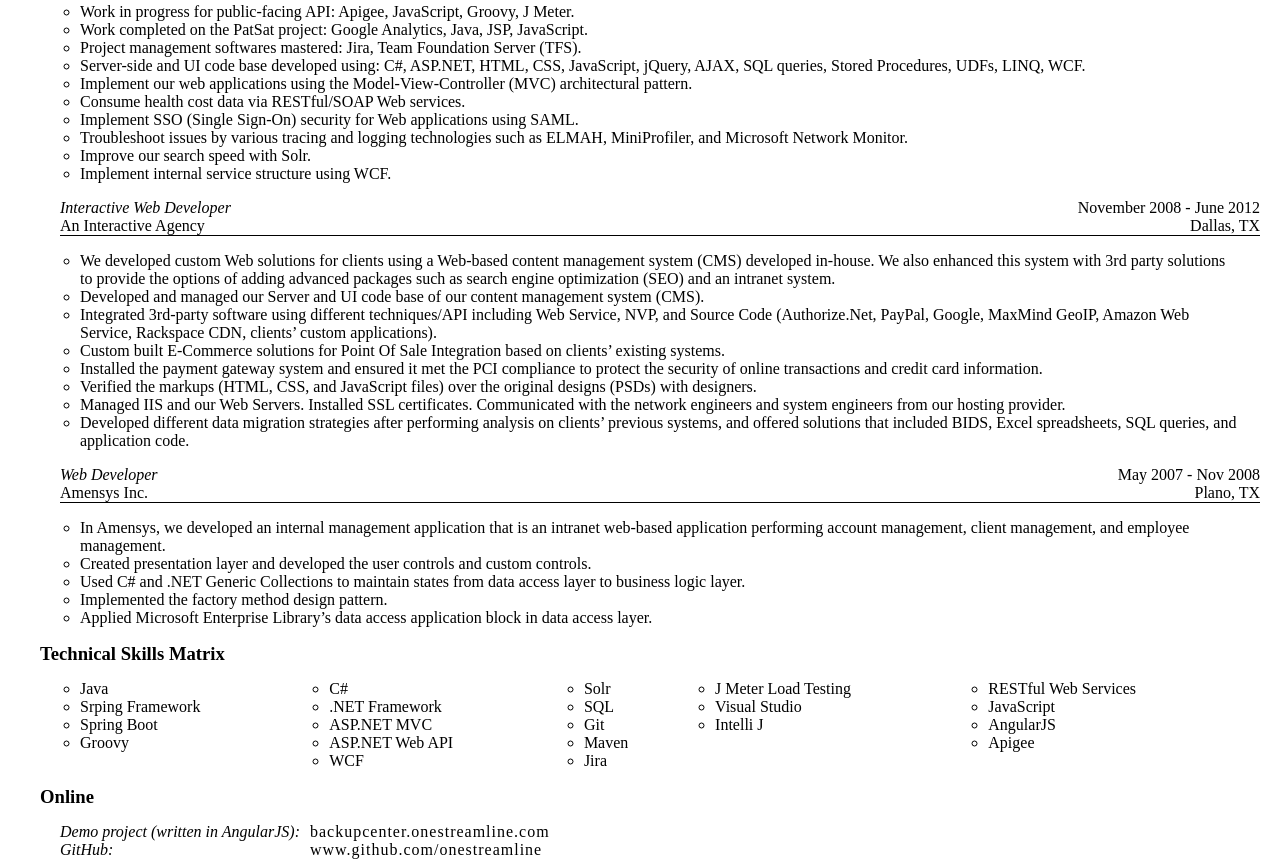
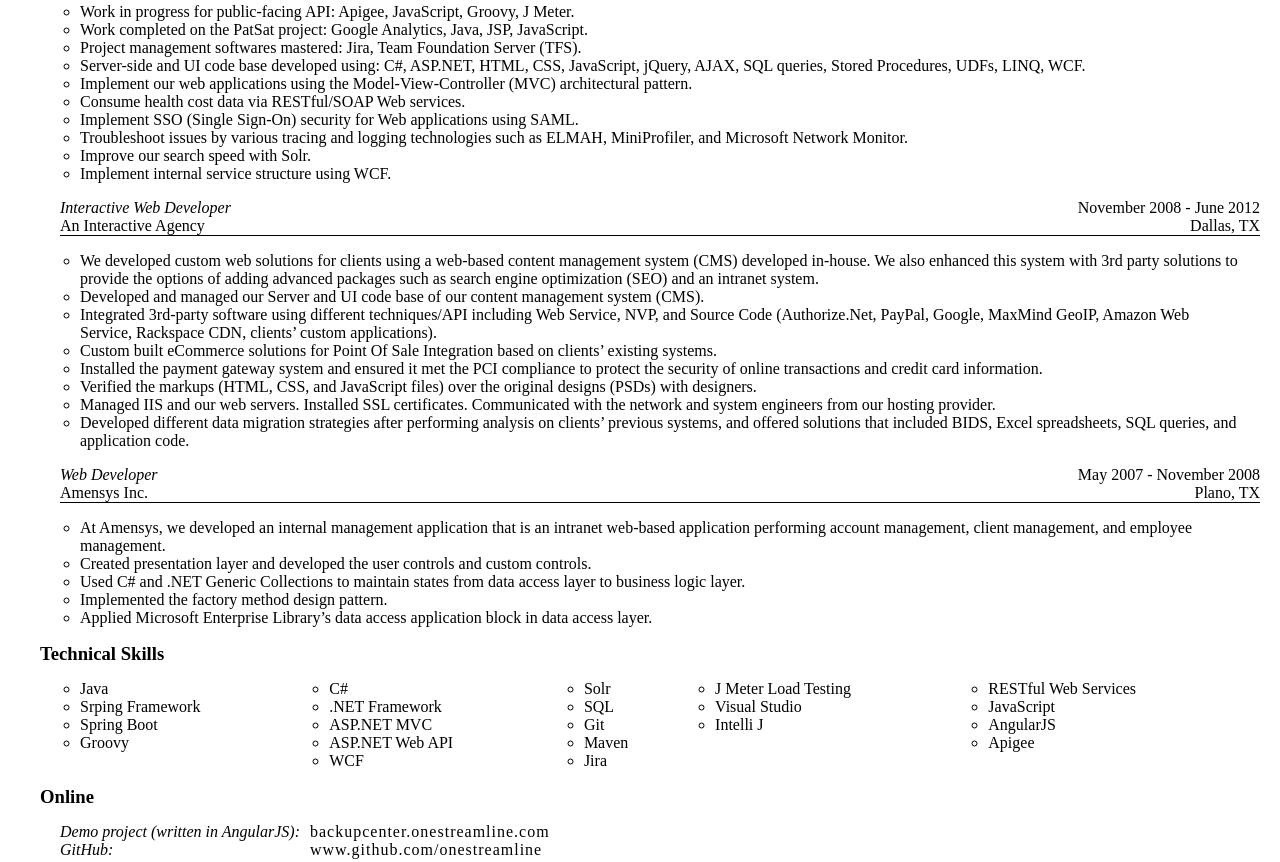
Before and after one commit to onestreamline/onestreamline.github.io, a plain HTML site: page promotion/resume.html in a window 1280 px wide. Shown: the part 539-1401 px from the top of the page. Drawn offline with Linux system fonts and the light colour scheme.

Commit message:
JZ final edits

```diff
--- a/promotion/resume.html
+++ b/promotion/resume.html
@@ -28,7 +28,7 @@
         <h2>Education</h2>
         <div class="edtable">
             <div class="tablerow">
-                <span class="jobtitle">Master of Science in Electrical Engineering; Specialized in Digital System Design: programing IC Chips.</span>
+                <span class="jobtitle">Master of Science in Electrical Engineering; Specialized in Digital System Design: programing IC Chips</span>
                 <span class="right">May 2007</span>
             </div>
             <div class="tablerow">
@@ -79,13 +79,13 @@
             </div>
             </div>
             <ul>
-               <li>We developed custom Web solutions for clients using a Web-based content management system (CMS) developed in-house. We also enhanced this system with 3rd party solutions to provide the options of adding advanced packages such as search engine optimization (SEO) and an intranet system. </li>
+               <li>We developed custom web solutions for clients using a web-based content management system (CMS) developed in-house. We also enhanced this system with 3rd party solutions to provide the options of adding advanced packages such as search engine optimization (SEO) and an intranet system. </li>
                <li>Developed and managed our Server and UI code base of our content management system (CMS).</li>
                <li>Integrated 3rd-party software using different techniques/API including Web Service, NVP, and Source Code (Authorize.Net, PayPal, Google, MaxMind GeoIP, Amazon Web Service, Rackspace CDN, clients’ custom applications). </li>
-               <li>Custom built E-Commerce solutions for Point Of Sale Integration based on clients’ existing systems.</li>
+               <li>Custom built eCommerce solutions for Point Of Sale Integration based on clients’ existing systems.</li>
                <li>Installed the payment gateway system and ensured it met the PCI compliance to protect the security of online transactions and credit card information.</li>
                <li>Verified the markups (HTML, CSS, and JavaScript files) over the original designs (PSDs) with designers.</li>
-               <li>Managed IIS and our Web Servers. Installed SSL certificates. Communicated with the network engineers and system engineers from our hosting provider.</li>
+               <li>Managed IIS and our web servers. Installed SSL certificates. Communicated with the network and system engineers from our hosting provider.</li>
                <li>Developed different data migration strategies after performing analysis on clients’ previous systems, and offered solutions that included BIDS, Excel spreadsheets, SQL queries, and application code.</li>
             </ul>
         </section>
@@ -93,7 +93,7 @@
             <div class="jobtable">
             <div class="tablerow">
                 <span class="jobtitle">Web Developer</span>
-                <span class="right">May 2007 - Nov 2008</span>
+                <span class="right">May 2007 - November 2008</span>
             </div>
             <div class="tablerow">
                 <span>Amensys Inc.</span>
@@ -101,7 +101,7 @@
             </div>
             </div>
             <ul>
-		<li>In Amensys, we developed an internal management application that is an intranet web-based application performing account management, client management, and employee management.</li>
+		<li>At Amensys, we developed an internal management application that is an intranet web-based application performing account management, client management, and employee management.</li>
 		<li>Created presentation layer and developed the user controls and custom controls.</li>
 		<li>Used C# and .NET Generic Collections to maintain states from data access layer to business logic layer. </li>
 		<li>Implemented the factory method design pattern.</li>
@@ -111,7 +111,7 @@
     </section>
     <div class="pagebreak"></div>
     <section id="skills">
-        <h2>Technical Skills Matrix</h2>
+        <h2>Technical Skills</h2>
         <div class="skillstable">
         	 <div class="tablerow">
                 	<ul class="cell">
```
